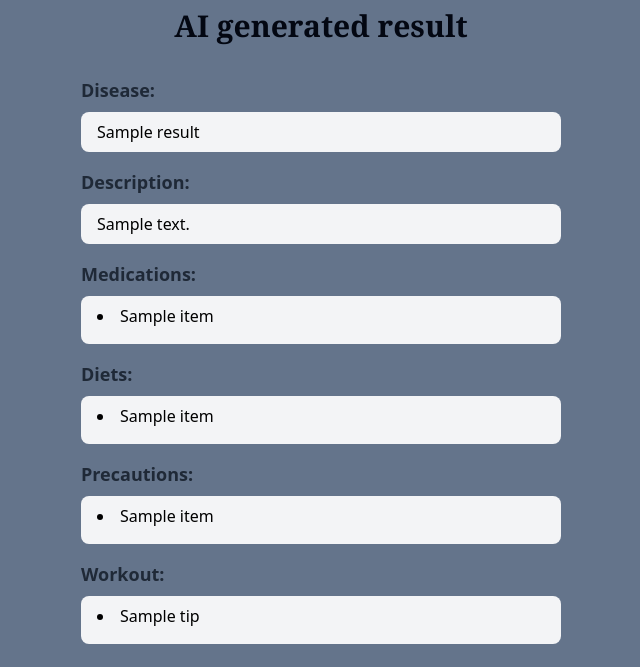
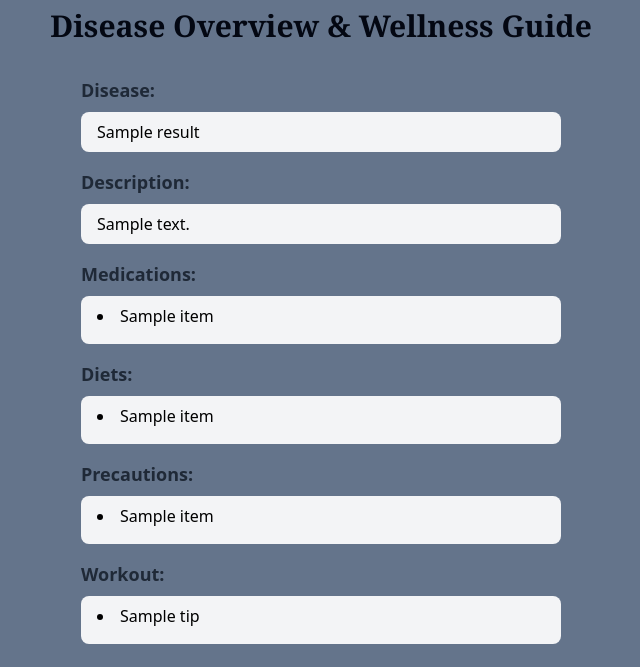
Before and after one commit to desanju2233/medications_recommendation_system, a Django app: template templates/result.html in a window 1280 px wide. Shown: the part 80-747 px from the top of the page, without its empty margins (319-959 px from the left). Run offline with Django 5.2, Linux system fonts and the light colour scheme; the template is opened without the code that fills it: most values are stand-ins (such as "Sample title", 1, 10 or a date in 2020); style sheets or scripts are compiled from the project's sources; parts of the project's set-up code (start-up, migrations or seed data) failed here and were passed over; some libraries are stand-ins or nearby versions.

Commit message:
Update result.html

```diff
--- a/templates/result.html
+++ b/templates/result.html
@@ -6,7 +6,7 @@ Result
 
 {% block content %}
 <div class = "bg-slate-500 py-2">
-<div class="text-3xl text-gray-950 text-center mb-8 font-bold font-serif">AI generated result</div>
+<div class="text-3xl text-gray-950 text-center mb-8 font-bold font-serif">Disease Overview & Wellness Guide</div>
 <div class="mx-auto max-w-lg px-4">
     <div class="mb-4">
         <strong class="block text-lg text-gray-800 mb-2">Disease:</strong>
```
